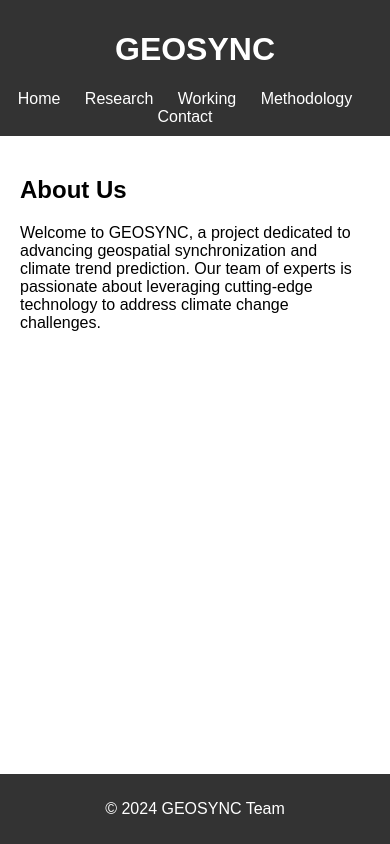
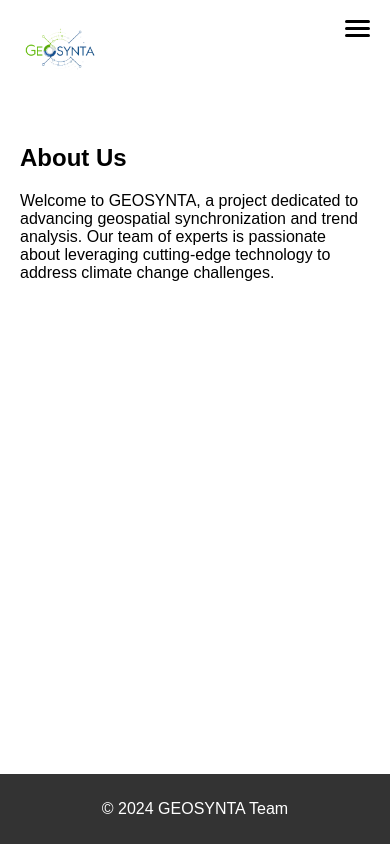
Before and after one commit to snckkund/capstone-geosync, a plain HTML site: page docs/about.html in a window 390 px wide. Drawn offline with Linux system fonts and the light colour scheme.

Commit message:
`Refactor navigation menu in HTML files`

```diff
--- a/docs/about.html
+++ b/docs/about.html
@@ -3,32 +3,42 @@
 <head>
     <meta charset="utf-8">
     <meta name="viewport" content="width=device-width, initial-scale=1.0">
-    <title>About Us | GEOSYNC</title>
+    <title>About Us | GEOSYNTA</title>
     <link rel="stylesheet" href="styles.css">
 </head>
 <body>
     <header>
-        <h1>GEOSYNC</h1>
+        <div class="header-container">
+            <a href="index.html" class="logo">
+                <img src="/docs/site-assets/geosynta-T.png" alt="GEOSYNTA Logo">
+            </a>
+            <div class="navbar-toggle" onclick="toggleMenu()">
+                <div class="bar"></div>
+                <div class="bar"></div>
+                <div class="bar"></div>
+            </div>
             <nav>
-            <ul>
+                <ul id="nav-menu">
                     <li><a href="index.html">Home</a></li>
+                    <li><a href="about.html">About Us</a></li>
                     <li><a href="research.html">Research</a></li>
                     <li><a href="working.html">Working</a></li>
                     <li><a href="methodology.html">Methodology</a></li>
                     <li><a href="contact.html">Contact</a></li>
                 </ul>
             </nav>
+        </div>
     </header>
 
     <main>
         <section id="about-us">
             <h2>About Us</h2>
-            <p>Welcome to GEOSYNC, a project dedicated to advancing geospatial synchronization and climate trend prediction. Our team of experts is passionate about leveraging cutting-edge technology to address climate change challenges.</p>
+            <p>Welcome to GEOSYNTA, a project dedicated to advancing geospatial synchronization and trend analysis. Our team of experts is passionate about leveraging cutting-edge technology to address climate change challenges.</p>
         </section>
     </main>
 
     <footer>
-        <p>&copy; 2024 GEOSYNC Team</p>
+        <p>&copy; 2024 GEOSYNTA Team</p>
     </footer>
 </body>
 </html>
--- a/docs/styles.css
+++ b/docs/styles.css
@@ -9,26 +9,96 @@ body {
 }
 
 header {
-    background: #333;
-    color: #fff;
-    padding: 10px 0;
-    text-align: center;
+    background: #ffffff;
+    color: #000000;
+    padding: 10px 0; /* Add padding for visual spacing */
+    position: relative; /* Ensure header positioning is relative */
+}
+
+.header-container {
+    display: flex;
+    align-items: center;
+    justify-content: space-between;
+    padding: 0 20px;
+    position: relative;
+}
+
+.logo img {
+    width: 80px; /* Adjust the width as needed */
+    height: auto; /* Maintain aspect ratio */
+    filter: brightness(1.2) contrast(1.3) saturate(1.5); /* Adjust these values for vibrancy */
+}
+
+/* Navigation styling */
+nav {
+    position: relative; /* Ensure positioning for the menu */
 }
 
 nav ul {
     list-style: none;
     margin: 0;
     padding: 0;
+    display: flex; /* Align navigation items horizontally */
+    gap: 20px; /* Add space between items */
 }
 
 nav ul li {
     display: inline;
-    margin-right: 20px;
 }
 
 nav ul li a {
-    color: #fff;
+    color: #000000;
     text-decoration: none;
+    padding: 8px 16px; /* Add padding for clickable area */
+    border-radius: 4px; /* Optional: Add a slight border radius */
+    transition: background-color 0.3s; /* Smooth background change on hover */
+}
+
+nav ul li a:hover {
+    background-color: #f0f0f0; /* Change background on hover */
+}
+
+/* Toggle button styling */
+.navbar-toggle {
+    display: none; /* Hide toggle button by default */
+    cursor: pointer;
+    flex-direction: column;
+    gap: 4px;
+    position: absolute;
+    top: 10px; /* Adjust top position as needed */
+    right: 20px; /* Adjust right position as needed */
+}
+
+.navbar-toggle .bar {
+    width: 25px;
+    height: 3px;
+    background-color: #000;
+    border-radius: 3px;
+}
+
+/* Responsive design */
+@media (max-width: 768px) {
+    nav ul {
+        display: none; /* Hide menu items on small screens */
+        flex-direction: column;
+        gap: 10px; /* Add space between menu items */
+        width: auto; /* Adjust width to fit content */
+        text-align: center;
+        background-color: #ffffff;
+        position: absolute;
+        top: 60px; /* Adjust position to drop down from toggle button */
+        right: 20px; /* Align with the toggle button */
+        box-shadow: 0 4px 8px rgba(0, 0, 0, 0.2); /* Optional: Add shadow for better visibility */
+        z-index: 1000; /* Ensure menu is above other content */
+    }
+
+    nav ul.active {
+        display: flex; /* Show menu items when menu is active */
+    }
+
+    .navbar-toggle {
+        display: flex; /* Show toggle button on small screens */
+    }
 }
 
 main {
```
Also changed, not shown: docs/contact.html (+15 -5 lines), docs/index.html (+19 -6 lines), docs/methodology.html (+14 -4 lines), docs/research.html (+14 -4 lines), docs/script.js (added, +15 -0 lines), docs/working.html (+15 -5 lines), docs/site-assets/geosynta-T.png (added), docs/site-assets/geosynta-xl.jpeg (added), docs/site-assets/geosynta.jpeg (added). Lines whose indentation alone changed are shown as unchanged.
